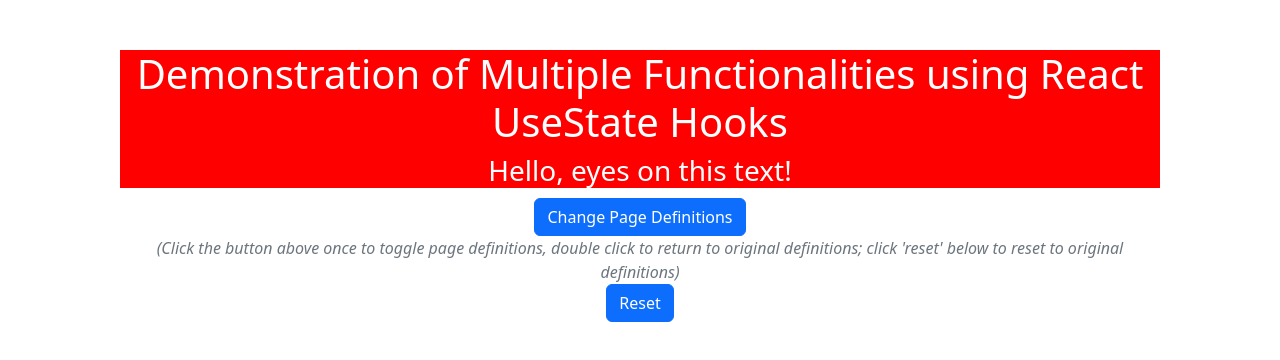
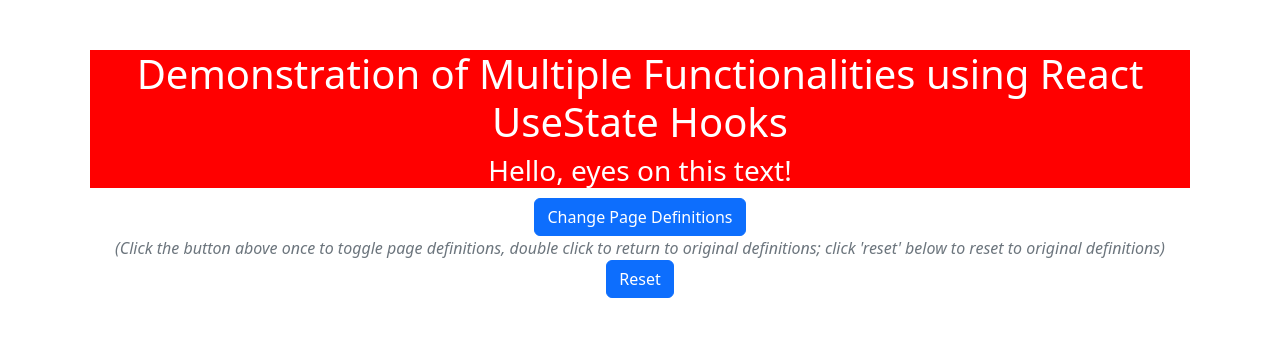
Before and after one commit to BonaventureCJ/Change-Page-Definitions, a React (Create React App) app: page / in a window 1280 px wide. Shown: the top 360 px of the page. Built offline with nearby package versions, Linux system fonts and the light colour scheme.

Commit message:
container-fluid

```diff
--- a/src/Components/ChangePageDefinitions.js
+++ b/src/Components/ChangePageDefinitions.js
@@ -41,7 +41,7 @@
 
     return (
         <>
-            <div className="container ud-page-width">
+            <div className="container-fluid ud-page-width">
 
                 <div className='text-center' style={pageStyles}>
                     <h1>{headingText}</h1>
```
